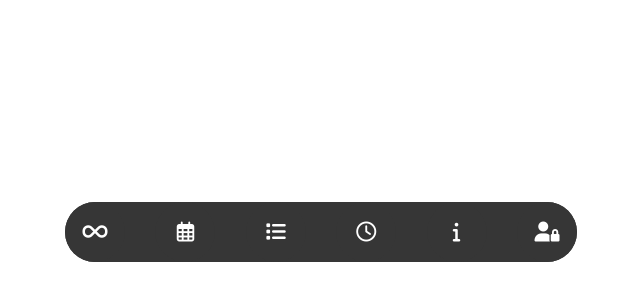
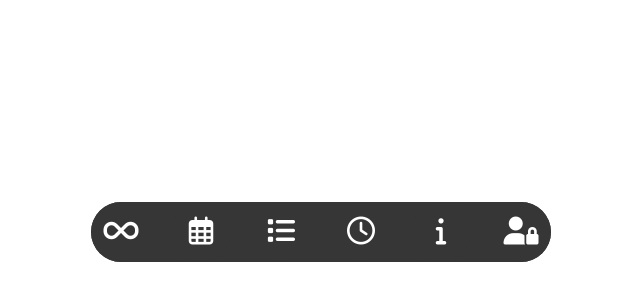
Before and after one commit to Nyika-Benedek/Finger-Practice, a plain HTML site: page Section-2/Feladat-5/index.html in a window 1280 px wide. Shown: the part 168-468 px from the top of the page, without its empty margins (319-959 px from the left). Drawn offline with Linux system fonts and the light colour scheme.

Commit message:
Section2/Feladat5: Convention update

```diff
--- a/Section-2/Feladat-5/index.html
+++ b/Section-2/Feladat-5/index.html
@@ -9,12 +9,12 @@
 </head>
 <body>
     <div class="list fa-lg">
-        <i class="fas fa-infinity circle" id="d1"></i>
-        <i class="far fa-calendar-alt circle" id="d2"></i>
-        <i class="fas fa-list circle" id="d3"></i>
-        <i class="far fa-clock circle" id="d4"></i>
-        <i class="fas fa-info circle" id="d5"></i>
-        <i class="fas fa-user-lock circle" id="d6"></i>
+        <button class="button"><i class="fas fa-infinity circle" id="d1"></i></button>
+        <button class="button"><i class="far fa-calendar-alt circle" id="d2"></i></button>
+        <button class="button"><i class="fas fa-list circle" id="d3"></i></button>
+        <button class="button"><i class="far fa-clock circle" id="d4"></i></button>
+        <button class="button"><i class="fas fa-info circle" id="d5"></i></button>
+        <button class="button"><i class="fas fa-user-lock circle" id="d6"></i></button>
     </div>
 </body>
 </html>
--- a/Section-2/Feladat-5/style.css
+++ b/Section-2/Feladat-5/style.css
@@ -1,6 +1,5 @@
 :root {
     --theme-Color: #363636;
-
     --bg1: #55AE3A;
     --bg2: #FFC700;
     --bg3: #DF7E24;
@@ -22,7 +21,7 @@ html, body {
     top: 50%;
     transform: translate(-50%, -50%);
 
-    width: 40%;
+    width: 460px;
     height: 60px;
     background-color: var(--theme-Color);
 
@@ -31,40 +30,41 @@ html, body {
     border-radius: 60px;
 }
 
-.circle {
+.button {
     height: 60px;
     width: 60px;
     background-color: var(--theme-Color);
     border-radius: 50%;
-    text-align: center;
+    font-size: 28px;
 
-    box-sizing: border-box;
-    padding-top: 20px;
+    color: white;
+    border: none;
 
     /* animation speed*/
     transition: 0.5s;
 }
 
-#d1:hover {
+
+.button:nth-child(1):hover {
     background-color: var(--bg1);
 }
 
-#d2:hover {
+.button:nth-child(2):hover {
     background-color: var(--bg2);
 }
 
-#d3:hover {
+.button:nth-child(3):hover {
     background-color: var(--bg3);
 }
 
-#d4:hover {
+.button:nth-child(4):hover {
     background-color: var(--bg4);
 }
 
-#d5:hover {
+.button:nth-child(5):hover {
     background-color: var(--bg5);
 }
 
-#d6:hover {
+.button:nth-child(6):hover {
     background-color: var(--bg6);
 }
```
